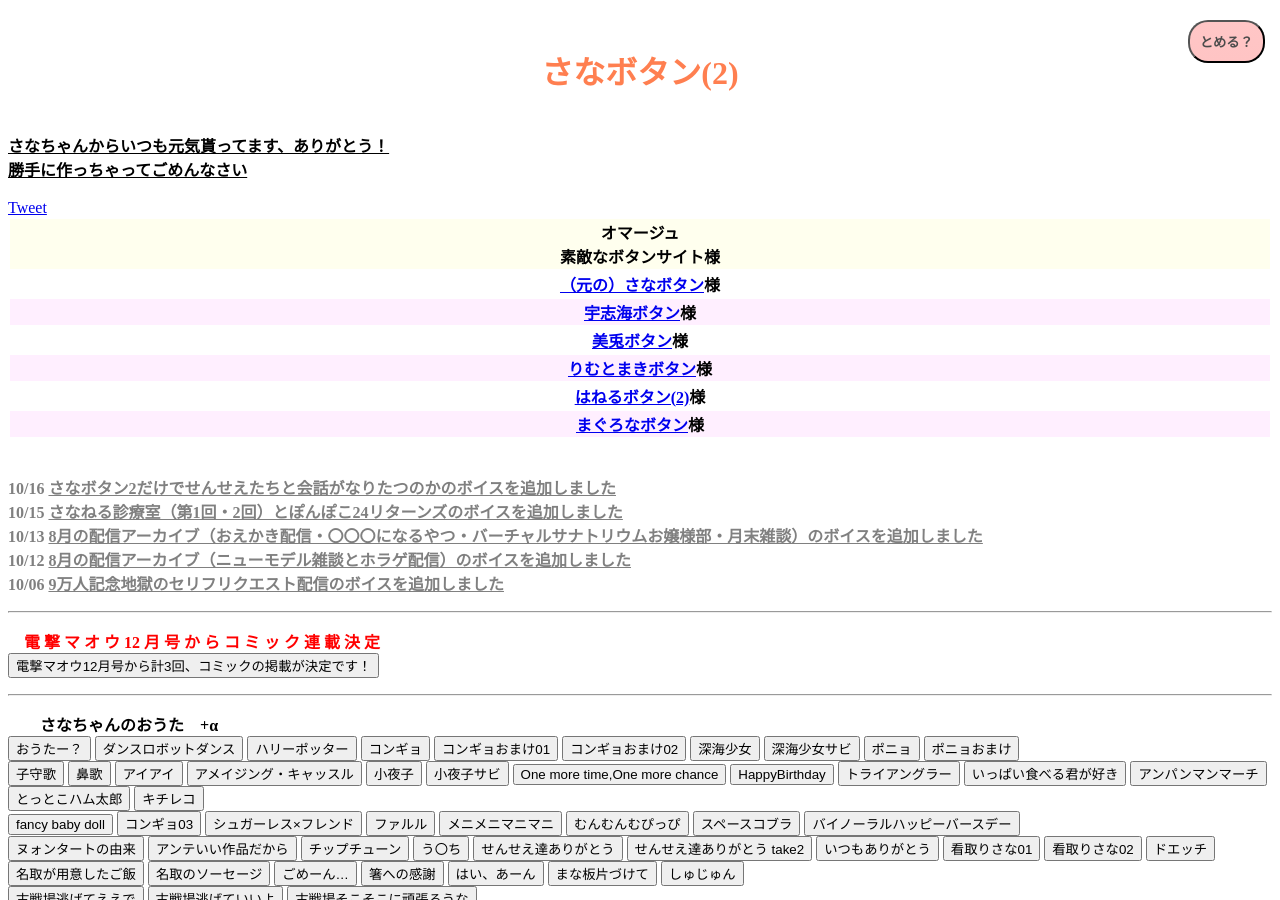
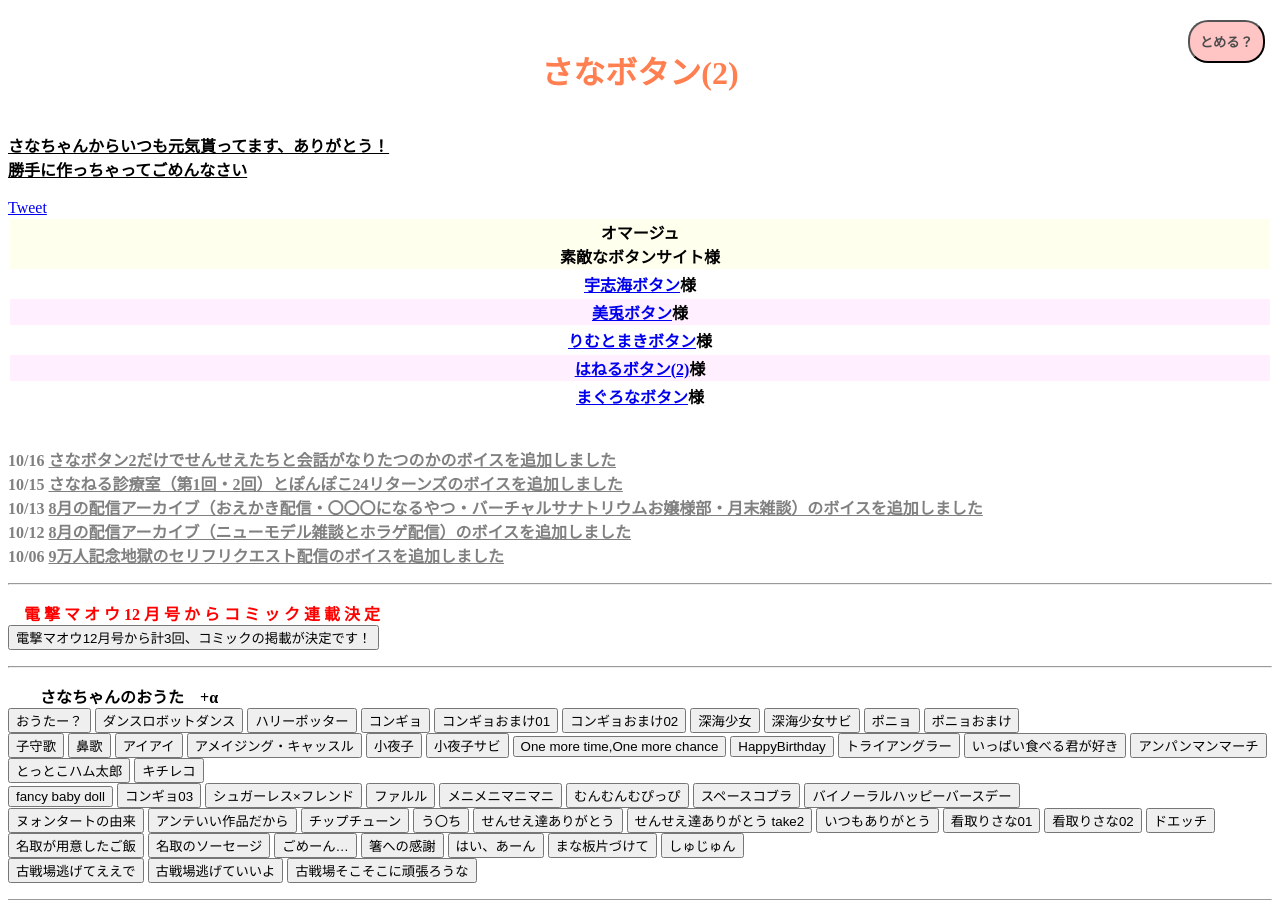
Before and after one commit to sanabutton/sanabutton.github.io, a Jekyll site: the page built from index.html, in a window 1280 px wide and 900 px high. Built offline with Jekyll 4.4.1, drawn with Linux system fonts in a browser that asks for light colours; comment, search, counter and statistics services are not loaded.

Commit message:
「元のさなボタン」へのリンクを削除

```diff
--- a/_includes/header.html
+++ b/_includes/header.html
@@ -5,10 +5,6 @@
 
     <u><b>さなちゃんからいつも元気貰ってます、ありがとう！<br>
         勝手に作っちゃってごめんなさい</b></u><br><br>
-
-    <!-- ゆーらんさん勝手に使っちゃってごめんなさい -->
-    <!-- まずかったら言ってくださいね -->
-    <!-- https://twitter.com/ndxbn -->
 
     <a href="https://twitter.com/share" class="twitter-share-button" data-text="すこ！　#さなボタン" data-url="https://www.natorisana.love/" data-lang="ja">
         Tweet
@@ -18,8 +14,6 @@
     <table class="linktable">
         <tr>
             <th>オマージュ<br>素敵なボタンサイト様</th>
-        <tr>
-            <td><a href="http://sanabutton.ojaru.jp">（元の）さなボタン</a>様
         <tr>
             <td><a href="http://ushiumi.ichiya-boshi.net/">宇志海ボタン</a>様
         <tr>
```
